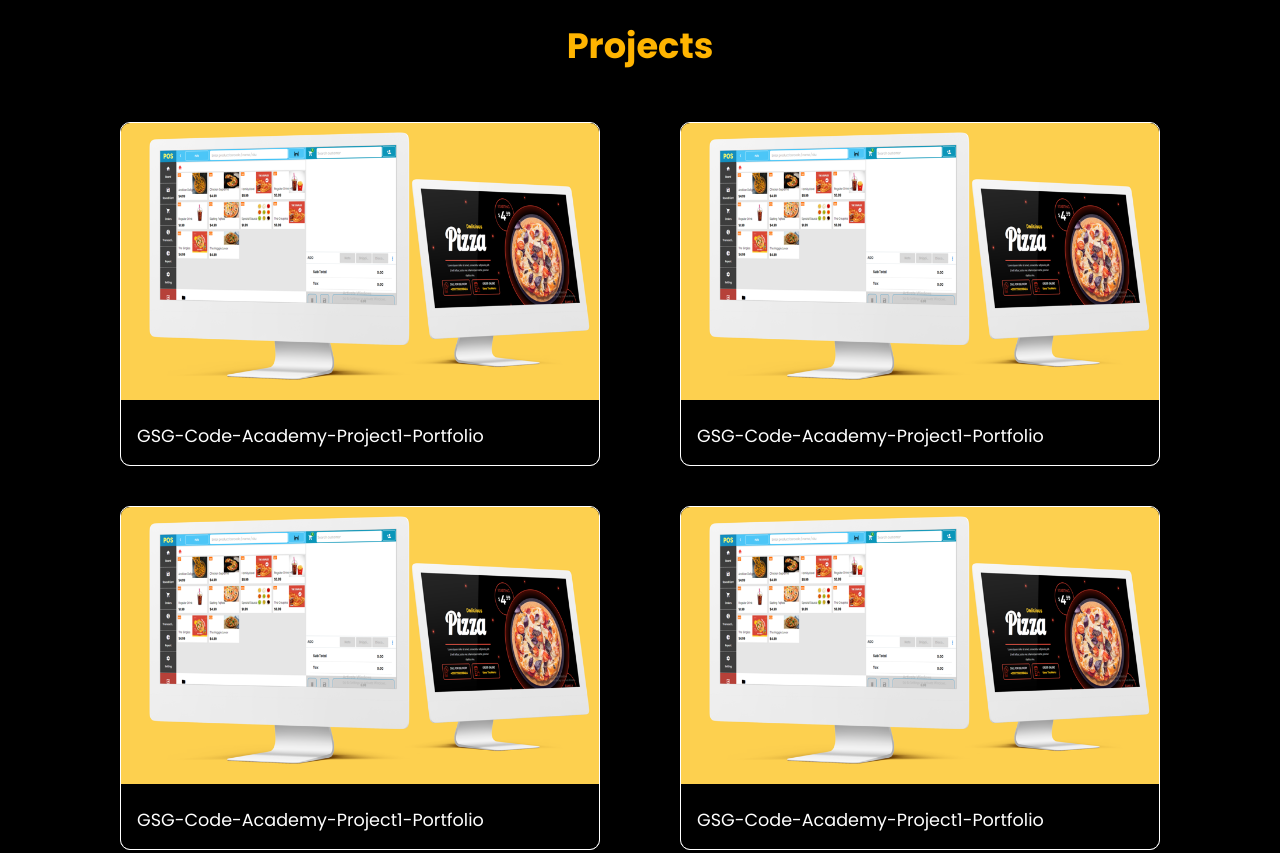
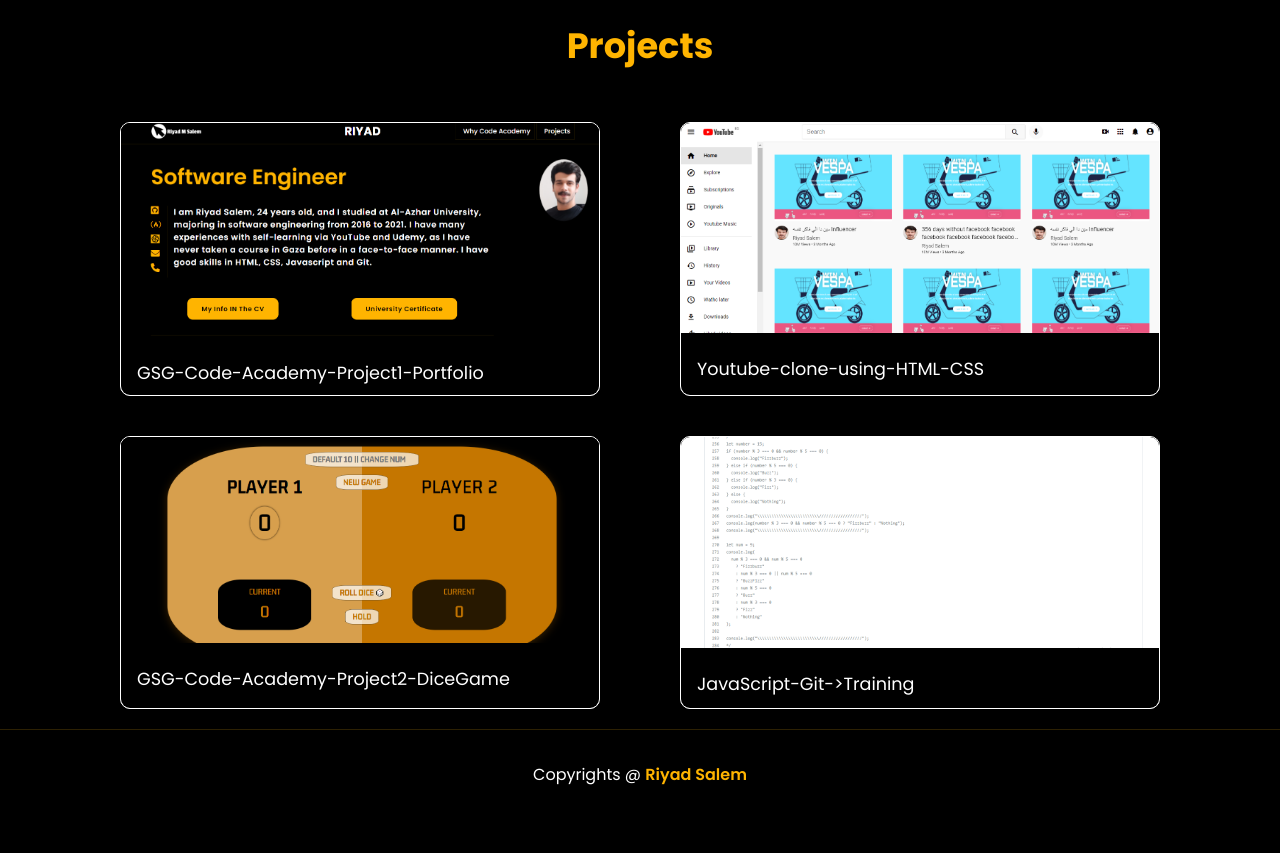
Before and after one commit to riyadsalem/Portfolio-HTLM-CSS, a plain HTML site: page index.html in a window 1280 px wide. Shown: the part 1280-2133 px from the top of the page. After the commit the page ends 2099 px from the top, so only its background shows below. Drawn offline with nearby package versions, Linux system fonts and the light colour scheme; no server answers.

Commit message:
Adding Projects and Some Editing

```diff
--- a/index.html
+++ b/index.html
@@ -101,11 +101,14 @@
       <div class="content">
         <div class="project-card">
           <div class="project-image">
-            <img src="images/HHI.PNG" alt="" />
+            <img src="images/portfolio.PNG" alt="" />
           </div>
           <!-- End: .project-image -->
           <div class="project-info">
-            <a href="" class="project-details"
+            <a
+              target="_blank"
+              href="https://github.com/riyadsalem/GSG-Code-Academy-Project1-Portfolio"
+              class="project-details"
               >GSG-Code-Academy-Project1-Portfolio</a
             >
           </div>
@@ -114,12 +117,15 @@
         <!-- End: project-card -->
         <div class="project-card">
           <div class="project-image">
-            <img src="images/HHI.PNG" alt="" />
+            <img src="images/youtubeColone.PNG" alt="" />
           </div>
           <!-- End: .project-image -->
           <div class="project-info">
-            <a href="" class="project-details"
-              >GSG-Code-Academy-Project1-Portfolio</a
+            <a
+              target="_black"
+              href="https://github.com/riyadsalem/Youtube-clone-using-HTML-CSS"
+              class="project-details"
+              >Youtube-clone-using-HTML-CSS</a
             >
           </div>
           <!-- End: .project-info -->
@@ -127,26 +133,33 @@
         <!-- End: project-card -->
         <div class="project-card">
           <div class="project-image">
-            <img src="images/HHI.PNG" alt="" />
+            <img src="images/DiceGame.PNG" alt="" />
           </div>
           <!-- End: .project-image -->
           <div class="project-info">
-            <a href="" class="project-details"
-              >GSG-Code-Academy-Project1-Portfolio</a
+            <a
+              target="_black"
+              href="https://github.com/riyadsalem/GSG-Code-Academy-Project2-DiceGame"
+              class="project-details"
             >
+              GSG-Code-Academy-Project2-DiceGame
+            </a>
           </div>
           <!-- End: .project-info -->
         </div>
         <!-- End: project-card -->
         <div class="project-card">
           <div class="project-image">
-            <img src="images/HHI.PNG" alt="" />
+            <img src="images/jsTraining.PNG" alt="" />
           </div>
           <!-- End: .project-image -->
           <div class="project-info">
-            <a href="" class="project-details"
-              >GSG-Code-Academy-Project1-Portfolio</a
-            >
+            <a
+              target="_blank"
+              href="https://github.com/riyadsalem/JavaScript-Git-___-Training"
+              class="project-details"
+              >JavaScript-Git->Training
+            </a>
           </div>
           <!-- End: .project-info -->
         </div>
--- a/style.css
+++ b/style.css
@@ -267,7 +267,7 @@ header {
 .project-card {
   background-color: #fff;
   border: 1px solid #fff;
-  min-height: 14em;
+  height: 17.1em;
   width: 30em;
   overflow: hidden;
   border-radius: 10px;
```
Also changed, not shown: images/DiceGame.PNG (added), images/HHI.PNG (deleted), images/jsTraining.PNG (added), images/portfolio.PNG (added), images/youtubeColone.PNG (added).
